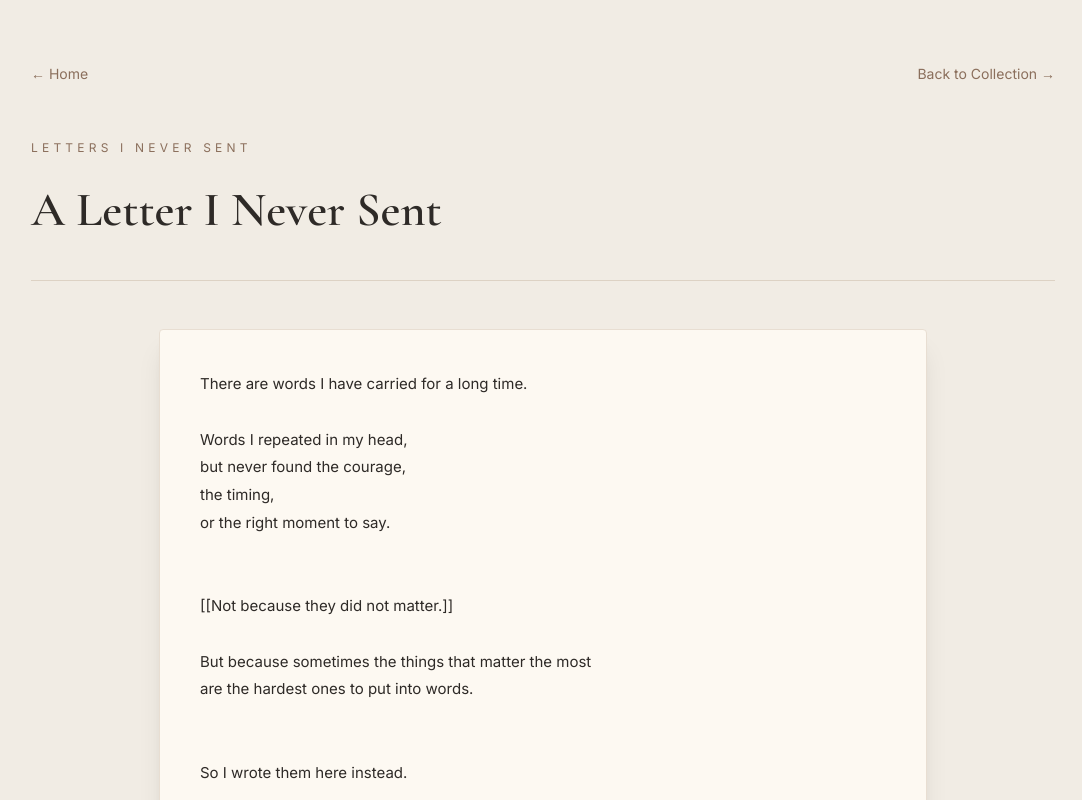
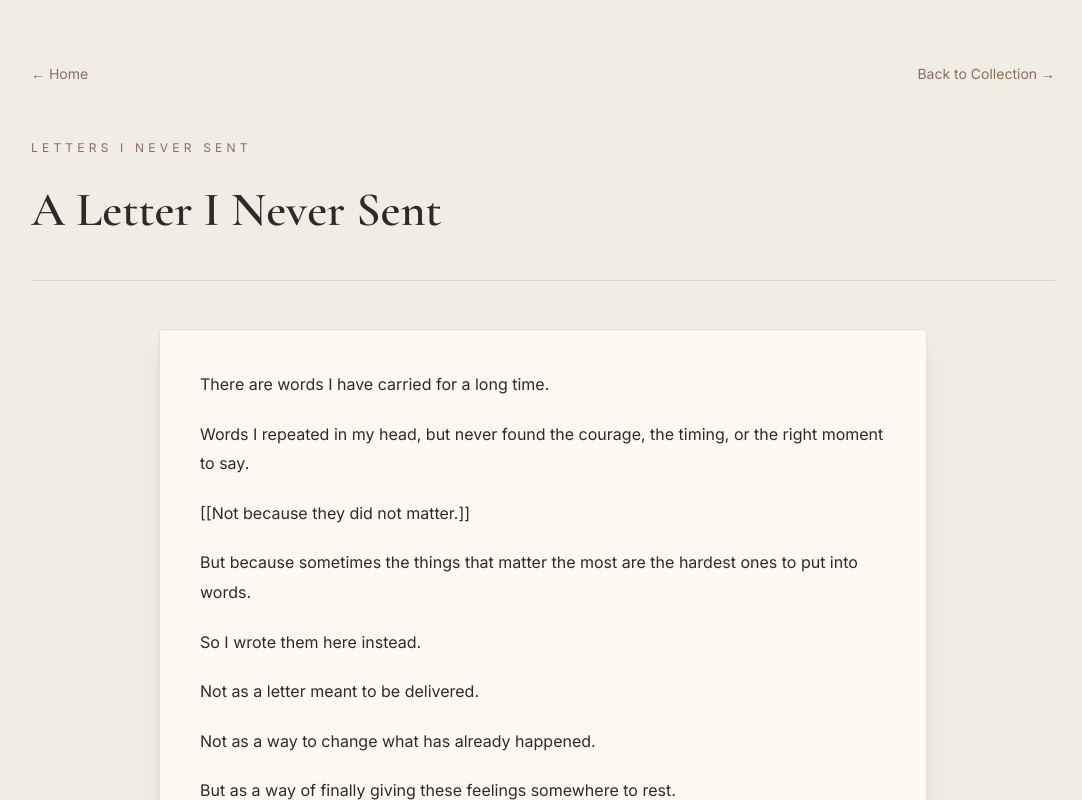
Before and after one commit to karamelaa-sunctuary/thoughtsofcee, a Next.js app: page /letters/a-letter-i-never-sent in a window 1280 px wide. Shown: the top 800 px of the page, without its empty margins (97-1179 px from the left). Built offline with nearby package versions, Linux system fonts and the light colour scheme.

Commit message:
Clean featured rendering system

```diff
--- a/app/components/BookReader.tsx
+++ b/app/components/BookReader.tsx
@@ -39,10 +39,12 @@ export default function BookReader({
         >
 
           {pages[page]
-            .split("\n\n")
+            .split(/\n\s*\n/)
             .map((paragraph, index) => {
 
-              const text = paragraph.trim();
+              const text = paragraph
+                .replace(/\s+/g, " ")
+                .trim();
 
               if (!text) return null;
 
@@ -59,7 +61,6 @@ export default function BookReader({
                       <div className="h-px w-24 bg-[#D9CEC0]" />
                     </div>
 
-
                     <p
                       className="
                         text-center
@@ -73,7 +74,6 @@ export default function BookReader({
                       {text}
                     </p>
 
-
                     <div className="mt-8 flex justify-center">
                       <div className="h-px w-24 bg-[#D9CEC0]" />
                     </div>
@@ -81,7 +81,6 @@ export default function BookReader({
                   </div>
                 );
               }
-
 
               return (
                 <p
@@ -92,12 +91,12 @@ export default function BookReader({
                     text-[15px]
                     leading-[1.85]
                     text-[#2E2A27]
+                    md:text-[16px]
                   "
                 >
                   {text}
                 </p>
               );
-
             })}
 
         </div>
@@ -121,7 +120,11 @@ export default function BookReader({
         <button
           disabled={page === 0}
           onClick={() => setPage(page - 1)}
-          className="transition hover:text-[#2E2A27] disabled:opacity-30"
+          className="
+            transition
+            hover:text-[#2E2A27]
+            disabled:opacity-30
+          "
         >
           ← Previous
         </button>
@@ -135,7 +138,11 @@ export default function BookReader({
         <button
           disabled={page === pages.length - 1}
           onClick={() => setPage(page + 1)}
-          className="transition hover:text-[#2E2A27] disabled:opacity-30"
+          className="
+            transition
+            hover:text-[#2E2A27]
+            disabled:opacity-30
+          "
         >
           Next →
         </button>
```
